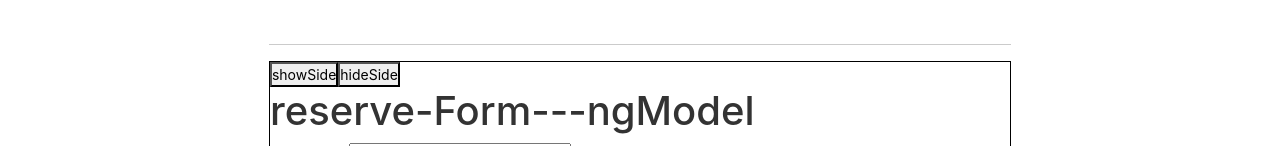
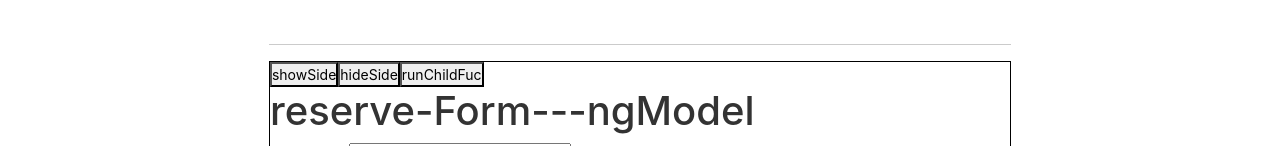
Before and after one commit to gaoyanshuo/angular, an Angular app: page / in a window 1280 px wide. Shown: the part 654-800 px from the top of the page. Built offline with nearby package versions, Linux system fonts and the light colour scheme.

Commit message:
output EventEmitter  子传父

```diff
--- a/src/app/components/home/home.component.html
+++ b/src/app/components/home/home.component.html
@@ -13,4 +13,4 @@
 <br />
 <hr />
 
-<app-reserve-form #receiveForm></app-reserve-form>
+<app-reserve-form #receiveForm (outer)="runChildFuc($event)"></app-reserve-form>
--- a/src/app/components/home/home.component.ts
+++ b/src/app/components/home/home.component.ts
@@ -31,4 +31,9 @@ export class HomeComponent {
     // run child Component function
     this.receiveForm.runReserveTest();
   }
+
+  runChildFuc(e: any) {
+    console.log('e', e);
+  }
+
 }
--- a/src/app/components/reserve-form/reserve-form.component.html
+++ b/src/app/components/reserve-form/reserve-form.component.html
@@ -2,6 +2,7 @@
 <div class="mt-1" style="border: 1px black solid;">
   <button (click)="showSide()">showSide</button>
   <button (click)="hideSide()">hideSide</button>
+  <button (click)="runChildFuc()">runChildFuc</button>
   <h1>reserve-Form---ngModel</h1>
   <ul>
     <li>Name: <input [(ngModel)]="reserveInfo.name" type="text"></li>
--- a/src/app/components/reserve-form/reserve-form.component.ts
+++ b/src/app/components/reserve-form/reserve-form.component.ts
@@ -1,4 +1,5 @@
-import { Component, ViewChild } from '@angular/core';
+// Output, EventEmitter : 子传父用  @viewChild也可
+import { Component, ViewChild, Output, EventEmitter } from '@angular/core';
 import {
   FormGroup,
   FormControl,
@@ -15,7 +16,8 @@ import { MyValidators } from 'src/app/myValidators';
 })
 export class ReserveFormComponent {
   @ViewChild('side') side: any;
-
+  // 子传父
+  @Output() outer = new EventEmitter();
   constructor(private fb: FormBuilder) {
     this.contractForm = this.fb.group({
       fullName: this.fb.group({
@@ -209,11 +211,16 @@ export class ReserveFormComponent {
   }
 
   showSide() {
-    this.side.nativeElement.style.transform = "translate(0, 0)"
+    this.side.nativeElement.style.transform = 'translate(0, 0)';
   }
 
   hideSide() {
-    this.side.nativeElement.style.transform = "translate(100%, 0)"
+    this.side.nativeElement.style.transform = 'translate(100%, 0)';
+  }
+
+  runChildFuc() {
+    this.outer.emit('i am child component function')
+    alert('i am child component function');
   }
 
 }
```
